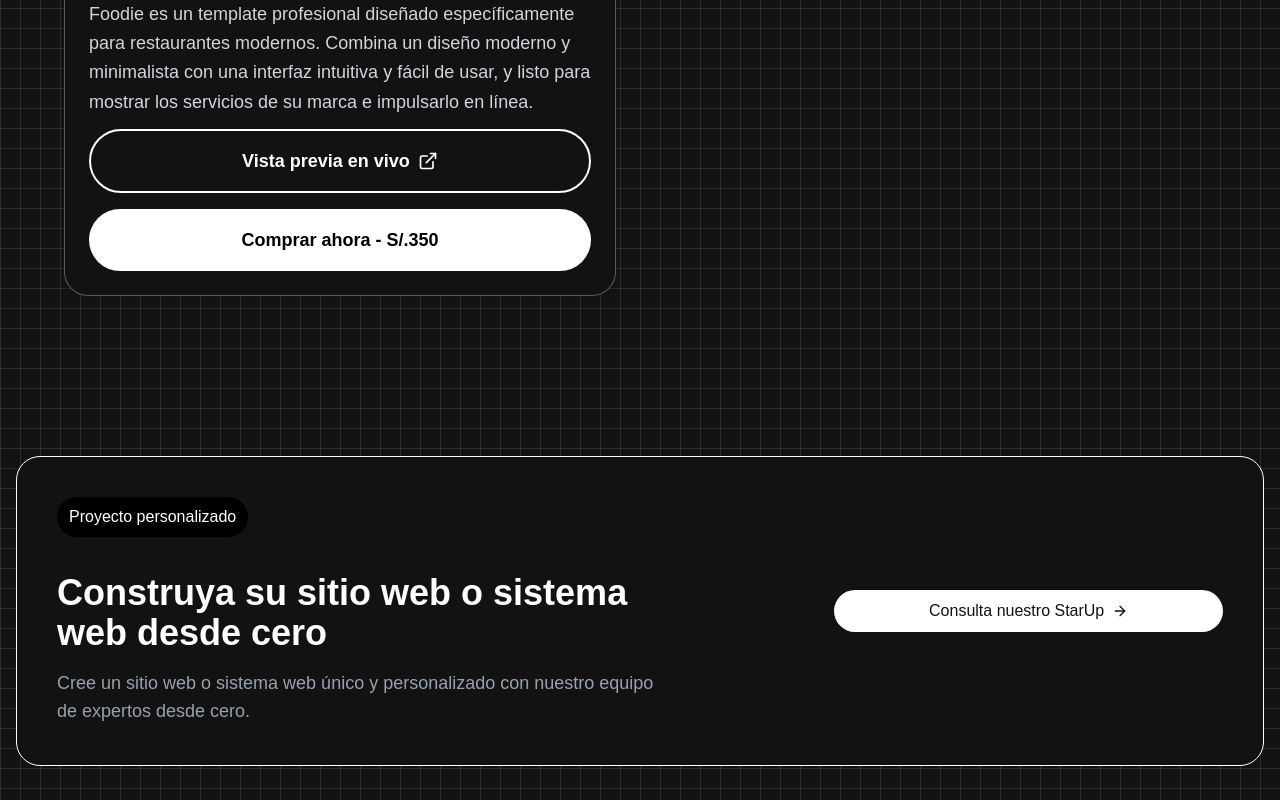
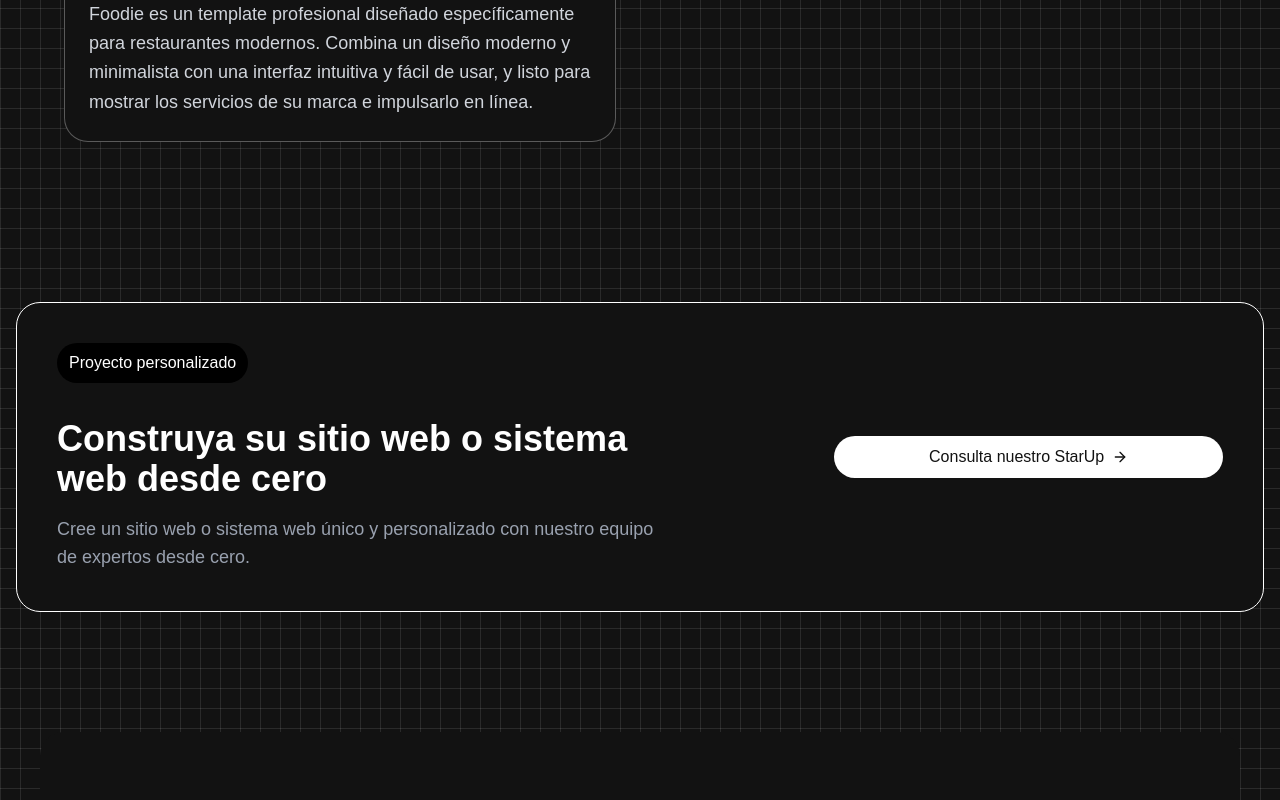
Before and after one commit to MiguelRequenaR/grobles-store, a React (Vite) app: page /template/1 in a window 1280 px wide. Shown: the part 1292-2092 px from the top of the page. Built offline with nearby package versions, Linux system fonts and the light colour scheme; a web font is replaced by a local one.

Commit message:
Actualización: Se quito botones que redundaban información sobre: "Compra" y "Vista Previa".

```diff
--- a/src/features/template-detail/index.tsx
+++ b/src/features/template-detail/index.tsx
@@ -105,24 +105,6 @@ export default function TemplateDetail() {
               <p className="text-gray-300 text-lg leading-relaxed">
                 {template.infoTemplate}
               </p>
-              <div className="space-y-4 flex flex-col">
-                <a
-                  href={template.previewUrl}
-                  target="_blank"
-                  rel="noopener noreferrer"
-                  className="flex items-center justify-center gap-2 w-full bg-transparent border-2 border-white text-white px-6 py-4 rounded-full hover:bg-white hover:text-black transition-all duration-300 font-semibold text-lg"
-                >
-                  Vista previa en vivo
-                  <ExternalLink className="w-5 h-5" />
-                </a>
-
-                <button
-                  onClick={handleBuyClick}
-                  className="flex items-center border border-transparent justify-center gap-2 w-full bg-white text-black px-6 py-4 rounded-full hover:bg-transparent hover:text-white hover:border-white transition-all duration-300 font-semibold text-lg cursor-pointer"
-                >
-                  Comprar ahora - S/.{template.price}
-                </button>
-              </div>
             </div>
           </div>
 
```
